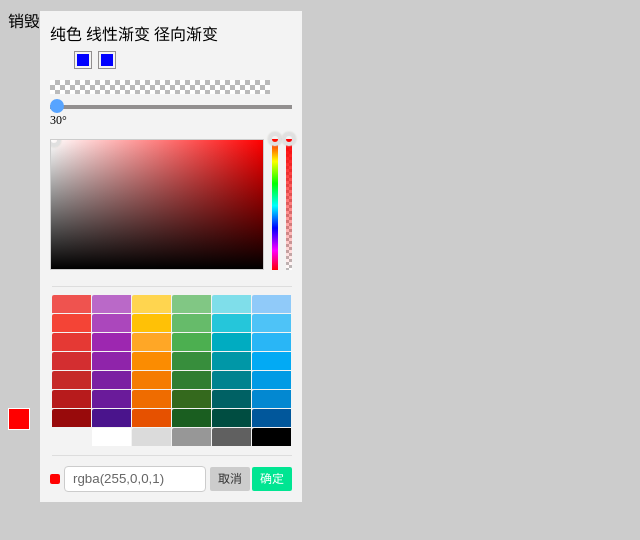
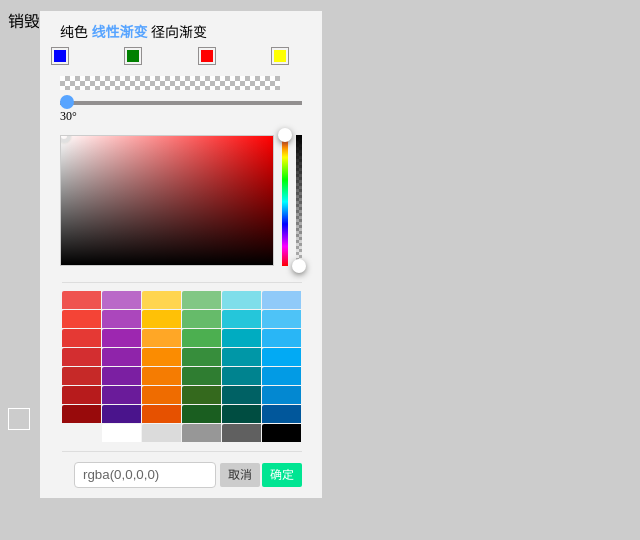
Before and after one commit to fanaiai/xncolorpicker, a website: page index.html in a window 1280 px wide. Both pictures are taken after a click on the element 19 px from the left and 419 px from the top of the page. Shown: the whole page, without its empty margins (0-640 px from the left). Drawn offline with Linux system fonts and the light colour scheme; a small style sheet from the web is missing.

Commit message:
V1.1.0 2021/01/15

```diff
--- a/index.html
+++ b/index.html
@@ -25,7 +25,7 @@
 <script src="src/xncolorpicker.js"></script>
 <script>
     var xncolorpicker = new XNColorPicker({
-        color: "#ff0000",
+        color: "linear-gradient(to right,blue,green, #ff0000 , #ffff00)",
         selector: "#colorpicker",
         showprecolor: true,//显示预制颜色
         prevcolors: [],//预制颜色，有默认
--- a/src/xncolorpicker.css
+++ b/src/xncolorpicker.css
@@ -4,12 +4,12 @@
     cursor: pointer;
 }
 .fcolorpicker{
-    width: 264px;
+    width: 284px;
     background: #f3f3f3;
     border:1px solid #ccc;
     position: fixed;
     top: 100px;
-    padding: 10px;
+    padding: 10px 20px;
     box-sizing: border-box;
     z-index: 999999;
     /*display: none;*/
@@ -103,13 +103,12 @@
     position: absolute;
     border-radius: 50%;
     left: -4px;
-    box-shadow: 0 0px 2px rgba(204,204,192,1);
+    box-shadow: 0 2px 7px -1px rgb(81 81 78);
     pointer-events: none;
     margin-top: -7px;
     width: 14px;
     height: 14px;
-    background: none;
-    border: 4px solid #e0e0e0;
+    background: #fff;
     box-sizing: border-box;
 }
 .fcolorpicker .current-color{
@@ -177,9 +176,9 @@
 
 .fcolorpicker .gradient-colors{
     position: absolute;
-    width:100%;
-    left:0;
-    top:6px;
+    width: calc(100% - 22px);
+    left: 0;
+    top: 6px;
 }
 .fcolorpicker .gradient-colors .gradient-item{
     width:16px;
@@ -190,6 +189,8 @@
     display: flex;
     align-items: center;
     justify-content: center;
+    margin-left: -9px;
+    cursor: pointer;
 }
 .fcolorpicker .gradient-colors .gradient-item:before{
     position: absolute;
@@ -236,3 +237,13 @@
     position: absolute;
     top: 8px;
 }
+.fcolorpicker .color-type{
+    font-size:14px;
+}
+.fcolorpicker .color-type span{
+    cursor: pointer;
+}
+.fcolorpicker .color-type .on{
+    color: #57a4ff;
+    font-weight: BOLD;
+}
--- a/src/xncolorpicker.js
+++ b/src/xncolorpicker.js
@@ -37,7 +37,7 @@ var s = document.querySelector ? script.src : script.getAttribute("src", 4)//IE8
 var csspath = s.substr(0, s.lastIndexOf('/') - 0);
 var jslist = [csspath + "/jquery.min.js", csspath + "/lib/colorformat/colorFormat.js"]
 dynamicLoadJs(jslist);
-var csslist = [csspath + "/xncolorpicker.css","//at.alicdn.com/t/font_2330183_pruflrov4th.css"]
+var csslist = [csspath + "/xncolorpicker.css", "//at.alicdn.com/t/font_2330183_pruflrov4th.css"]
 dynamicLoadCss(csslist);
 (function (window) {
     // var that;
@@ -59,6 +59,8 @@ dynamicLoadCss(csslist);
         showPalette: true,//显示色盘
         show: true, //初始化显示
         lang: 'cn',// cn 、en
+        colorType: 'single',//single,linear-gradient,radial-gradient,初始化颜色类型
+        colorTypeOption: ['single', 'linear-gradient', 'radial-gradient'],//可切换的颜色类型
     }
 
     function XNColorPicker(options) {
@@ -103,7 +105,7 @@ dynamicLoadCss(csslist);
         init: function () {
             this.initDom();
             this.addEvent();
-            this.getColorFormat(this.option.color || "#000");
+            this.initColorFormat();
             if (this.option.showPalette) {
                 this.initPalette();
                 this.initColorBand();
@@ -122,9 +124,9 @@ dynamicLoadCss(csslist);
             var html =
                 `<div class="fcolorpicker">
             <div class="color-type">
-               <span>纯色</span>
-               <span>线性渐变</span>
-               <span>径向渐变</span>
+               <span class="single">纯色</span>
+               <span class="linear-gradient">线性渐变</span>
+               <span class="radial-gradient">径向渐变</span>
             </div>
             <div class="color-gradient">
                 <div class="gradient-bar-container">
@@ -132,7 +134,7 @@ dynamicLoadCss(csslist);
                         <div class="gradient-item iconfontcolorpicker iconcolorpicker1" style="left:10%">
                             <div class="color"></div>
                         </div>
-                        <div class="gradient-item" style="left:20%">
+                        <div class="gradient-item iconfontcolorpicker iconcolorpicker1" style="left:20%">
                             <div class="color"></div>
                         </div>
                     </div>
@@ -487,7 +489,6 @@ dynamicLoadCss(csslist);
             grdWhite.addColorStop(1, 'rgba(255,255,255,0)');
             this.ctxlightness.fillStyle = grdWhite;
             this.ctxlightness.fillRect(0, 0, width1, height1);
-
             var grdBlack = this.ctxlightness.createLinearGradient(0, 0, 0, height1);
             grdBlack.addColorStop(0, 'rgba(0,0,0,0)');
             grdBlack.addColorStop(1, 'rgba(0,0,0,1)');
@@ -501,8 +502,53 @@ dynamicLoadCss(csslist);
         getColor: function (color) {
             return this.color;
         },
+        initColorFormat() {
+            if (typeof this.option.color == 'Object') {
+                this.gradientColor = this.revertGradientToString(this.option.color)
+                if (this.gradientColor.str.indexOf('linear-gradient') > -1) {
+                    this.currentColorType = 'linear-gradient';
+                } else {
+                    this.currentColorType = 'radial-gradient';
+                }
+            } else if (this.option.color.toLowerCase().indexOf('linear-gradient') > -1 || this.option.color.toLowerCase().indexOf('radial-gradient') > -1) {
+                this.gradientColor = this.revertGradientToArray(this.option.color)
+                if (this.gradientColor.str.indexOf('linear-gradient') > -1) {
+                    this.currentColorType = 'linear-gradient';
+                } else {
+                    this.currentColorType = 'radial-gradient';
+                }
+            } else {
+                this.getColorFormat(this.option.color || "#000");
+                this.currentColorType = 'single';
+            }
+            this.changeColorType()
+            if (this.currentColorType != 'single') {
+                this.dom.querySelector(".current-color").style.background = this.gradientColor.str;
+                this.dom.querySelector(".current-color-value input").value = this.gradientColor.str;
+                this.rendGradientColors();
+                this.setCurrentGradientColor();
+            }
+        },
+        setCurrentGradientColor(){
+            this.getColorFormat(this.gradientColor.arry.colors[this.gradientIndex].color)
+        },
+        rendGradientColors() {
+            var list = ''
+            for (let i = 0; i < this.gradientColor.arry.colors.length; i++) {
+                let html = `<div class="gradient-item iconfontcolorpicker iconcolorpicker1" style="left:${this.gradientColor.arry.colors[i].per}%">
+                            <div class="color" style="background:${this.gradientColor.arry.colors[i].color}"></div>
+                        </div>`
+                list += html;
+            }
+            $(this.dom).find(".gradient-colors").empty().append(list)
+        },
+        changeColorType() {
+            $(this.dom).find('.color-type').removeClass('on')
+            $(this.dom).find('.' + this.currentColorType).addClass('on')
+            this.gradientIndex = 0;
+        },
         getColorFormat: function (color1) {
-
+            console.log(color1)
             if (color1.indexOf("rgb") < 0 && color1.indexOf("#") < 0 && color1.indexOf("hsl") < 0) {
                 color1 = 'rgba(0,0,0,0)'
             }
@@ -520,8 +566,6 @@ dynamicLoadCss(csslist);
                 }
             }
             this.color = color;
-            // console.log(color)
-            // console.log(color1,colorFormat({color: 'hsla(133.95348837209303,0%,20%,1)', format: "hsla"}).complete)
             this.color.rgbav = this.color.rgba.slice(5, this.color.rgba.indexOf(')')).split(",")
             this.color.hslav = this.color.hsla.slice(5, this.color.hsla.indexOf(')')).split(",").map(function (ele) {
                 if (ele.indexOf("%") > -1) {
@@ -544,6 +588,53 @@ dynamicLoadCss(csslist);
             if (parseFloat(this.color.hslav[1]) != 0) {
                 this.huebar.style.top = (this.color.hslav[0] * 100) / 360 + "%";
             }
+        },
+        revertGradientToArray: function (value) {
+            if (value.toLowerCase().indexOf('radial-gradient') > -1) {
+                var arry = value.slice(value.toLowerCase().indexOf('linear-gradient(') + 16, value.toLowerCase().indexOf(')')).split(',').map((res) => {
+                    return res.trim()
+                })
+            }
+            if (value.toLowerCase().indexOf('linear-gradient') > -1) {
+                var arry = value.slice(value.toLowerCase().indexOf('linear-gradient(') + 16, value.toLowerCase().indexOf(')')).split(',').map((res) => {
+                    return res.trim()
+                })
+
+            }
+            var obj = {
+                angle: arry[0],
+                colors: []
+            }
+            for (let i = 1; i < arry.length; i++) {
+                let color = arry[i].split(' ')
+                obj.colors.push(
+                    {
+                        color: color[0],
+                        per: color[1] || (100 * (i - 1) / (arry.length - 2))
+                    }
+                )
+            }
+            return {
+                str: value,
+                arry: obj
+            }
+        },
+        revertGradientToString: function (value) {
+            var gradient = value.type + '(';
+            if (value.type == 'linear-gradient') {
+                gradient += parseFloat(value.angle).toFixed(4) + 'deg,';
+            }
+            for (let i = 0; i < value.colors.length; i++) {
+                gradient += value.colors[i].color + ' ' + parseFloat(value.colors[i].per).toFixed(4);
+                if (value.colors[i].per != '') {
+                    gradient += '%'
+                }
+                if (i < value.colors.length - 1) {
+                    gradient += ','
+                }
+            }
+            gradient += ')';
+            return {str: gradient, arry: value};
         },
         $copy: function (text) {
             // if (text.indexOf('-') !== -1) {
```
